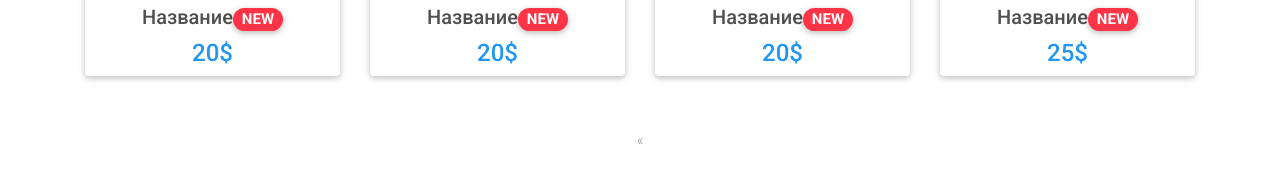
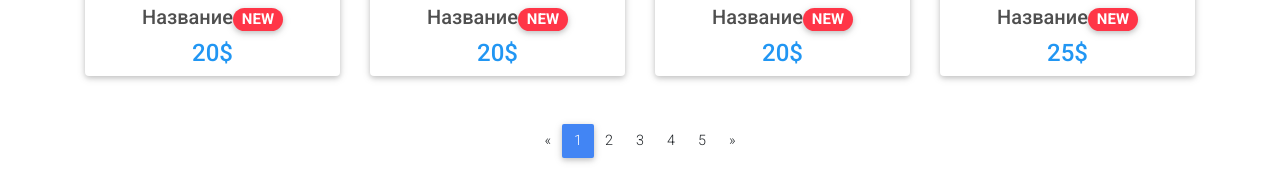
Before and after one commit to MaksDeveloper14/Verstka-Bootstrap---Online-Shop2, a plain HTML site: page index.html in a window 1280 px wide. Shown: the part 1138-1319 px from the top of the page. Drawn offline with Linux system fonts and the light colour scheme.

Commit message:
Пагинация

```diff
--- a/index.html
+++ b/index.html
@@ -411,9 +411,39 @@
       <!-- пагинация -->
       <nav class="d-flex justify-content-center wow fadeIn">
         <ul class="pagination pg-blue">
-          <li class="page-item disabled">
+          <li class="page-item">
             <a href="#" class="page-link" aria-label="Previous">
               <span class="" aria-hidden="true">&laquo;</span>
+            </a>
+          </li>
+          <li class="page-item active">
+            <a href="#" class="page-link" aria-label="Previous">
+              <span class="" aria-hidden="true">1</span>
+            </a>
+          </li>
+          <li class="page-item">
+            <a href="#" class="page-link" aria-label="Previous">
+              <span class="" aria-hidden="true">2</span>
+            </a>
+          </li>
+          <li class="page-item">
+            <a href="#" class="page-link" aria-label="Previous">
+              <span class="" aria-hidden="true">3</span>
+            </a>
+          </li>
+          <li class="page-item">
+            <a href="#" class="page-link" aria-label="Previous">
+              <span class="" aria-hidden="true">4</span>
+            </a>
+          </li>
+          <li class="page-item">
+            <a href="#" class="page-link" aria-label="Previous">
+              <span class="" aria-hidden="true">5</span>
+            </a>
+          </li>
+          <li class="page-item">
+            <a href="#" class="page-link" aria-label="Next">
+              <span class="" aria-hidden="true">&raquo;</span>
             </a>
           </li>
         </ul>
```
